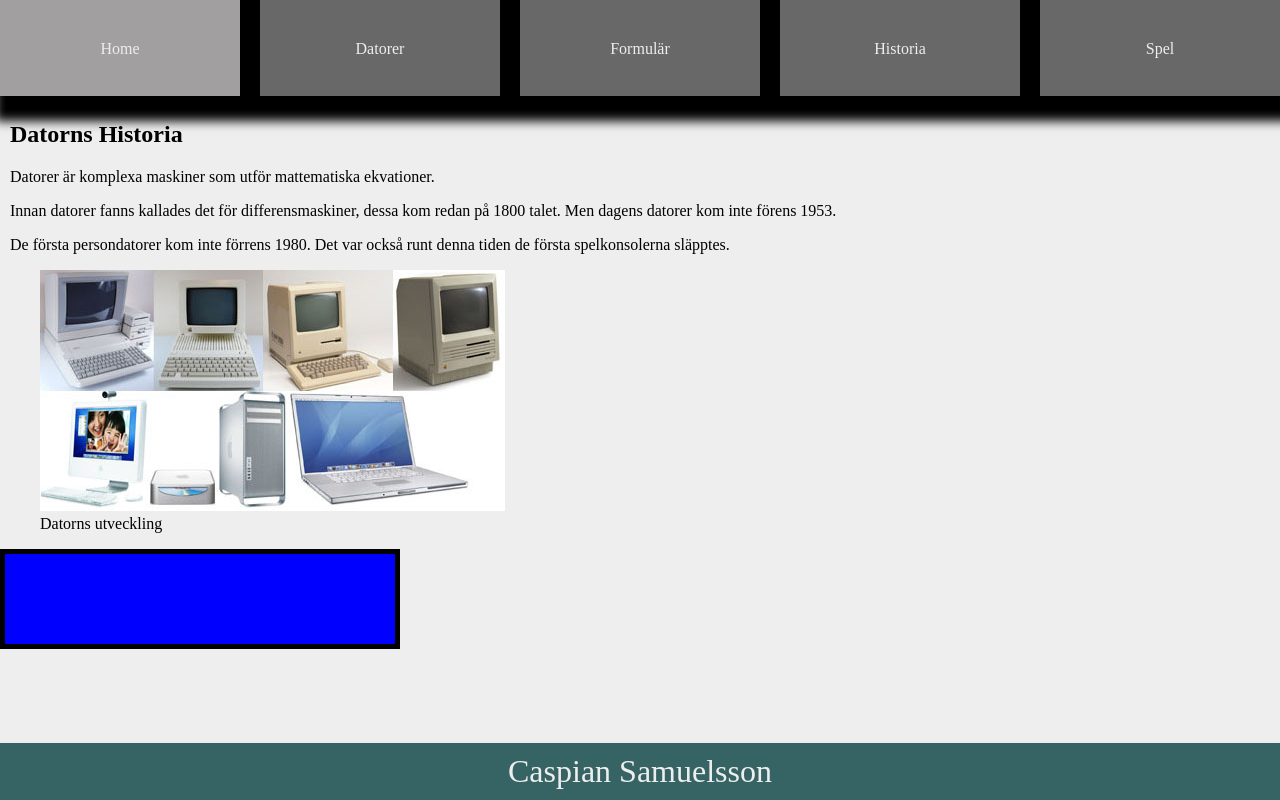
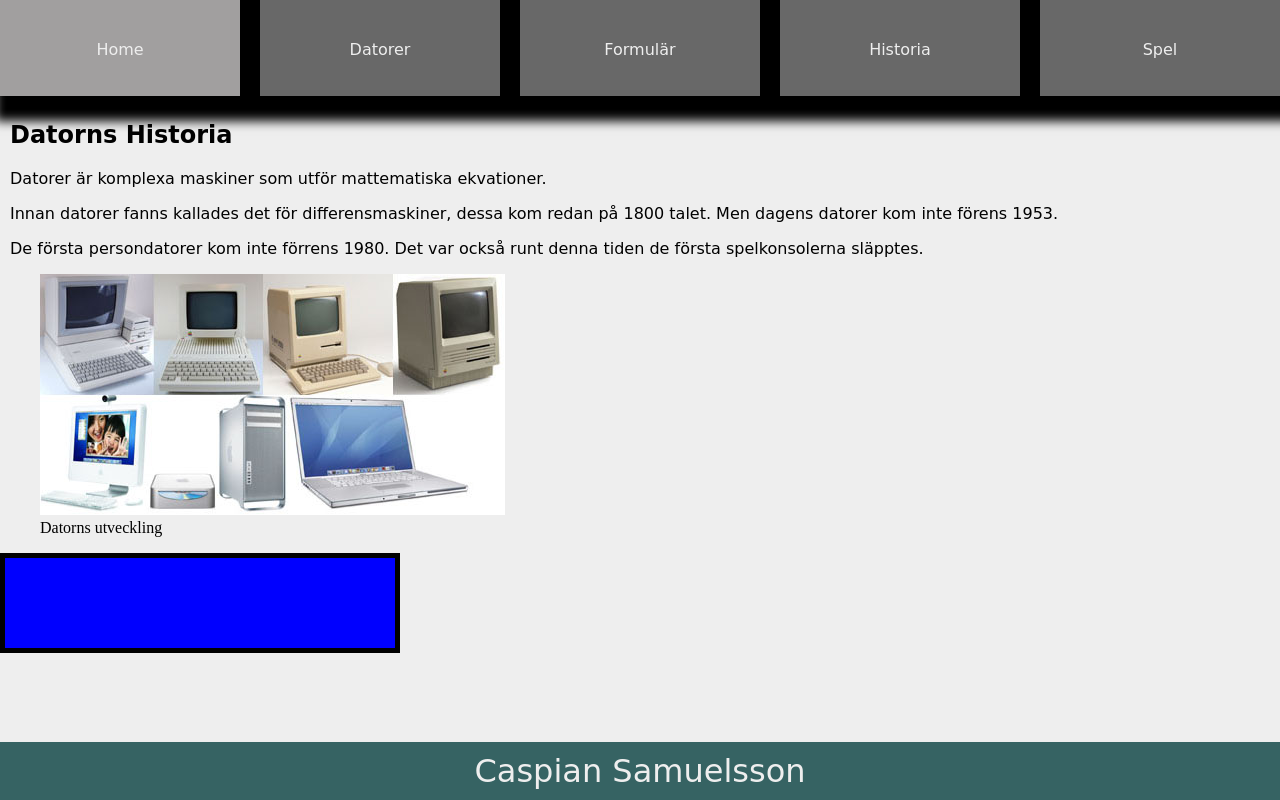
Before and after one commit to Caspian2/SlutWebb, a plain HTML site: page SlutHemsida/historia.html in a window 1280 px wide. Drawn offline with Linux system fonts and the light colour scheme.

Commit message:
Custom font
Font

```diff
--- a/SlutHemsida/historia.css
+++ b/SlutHemsida/historia.css
@@ -3,3 +3,9 @@ section{
     margin-top: 25px;
     padding-left: 10px;
 }
+
+section, p{
+    font-family: 'Grape Nuts', cursive;
+}
+
+@import url('https://fonts.googleapis.com/css2?family=Grape+Nuts&display=swap');
```
